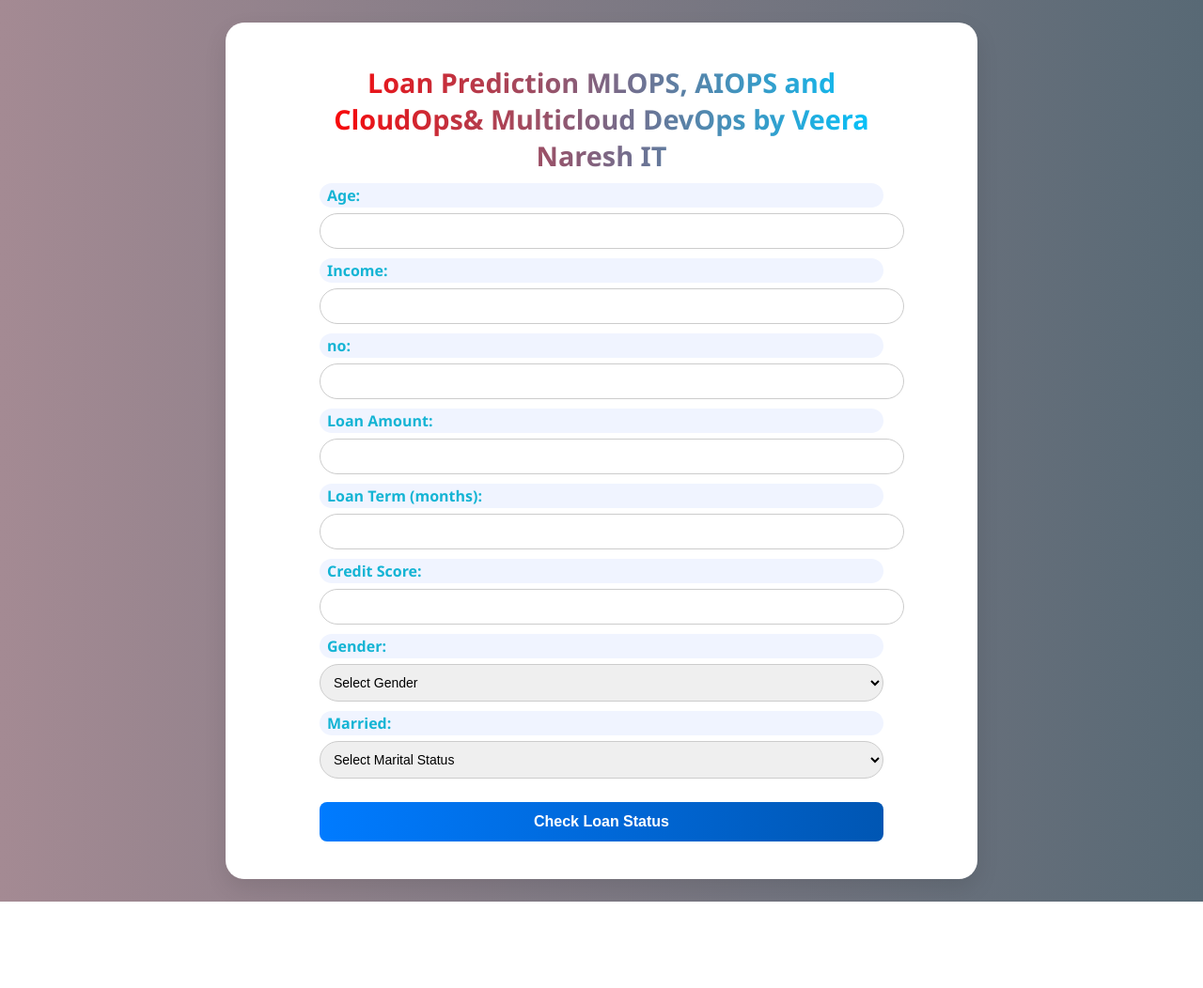
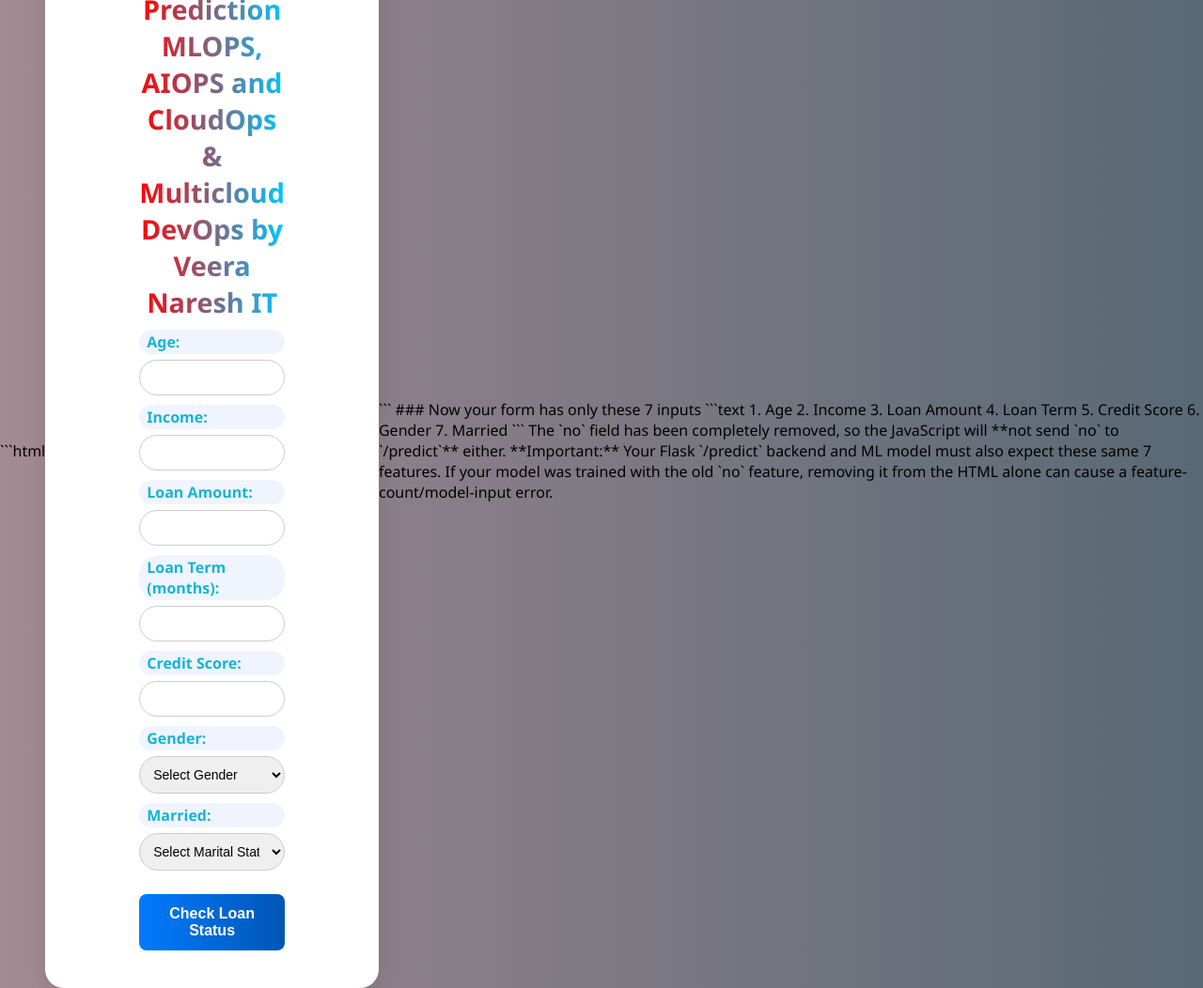
Before and after one commit to murthychiluka/mlops_trained_banking_cicd, a Flask app: page / in a window 1280 px wide. Shown: the whole page at 94% size. Before the commit the page ends 960 px from the top, so only its background shows below. Run offline with Flask 3, Linux system fonts and the light colour scheme.

Commit message:
Update form.html

````diff
--- a/templates/form.html
+++ b/templates/form.html
@@ -1,3 +1,4 @@
+```html
 <!DOCTYPE html>
 <html lang="en">
 <head>
@@ -102,18 +103,22 @@
         }
     </style>
 </head>
+
 <body>
+
 <div class="container">
-    <h2>Loan Prediction MLOPS, AIOPS and CloudOps& Multicloud DevOps by Veera Naresh IT</h2>
+
+    <h2>
+        Loan Prediction MLOPS, AIOPS and CloudOps & Multicloud DevOps by Veera Naresh IT
+    </h2>
+
     <form id="loanForm">
+
         <label for="age">Age:</label>
         <input type="number" name="age" required>
 
         <label for="income">Income:</label>
         <input type="number" name="income" required>
-
-        <label for="no">no:</label>
-        <input type="number" name="no" required>
 
         <label for="loan_amount">Loan Amount:</label>
         <input type="number" name="loan_amount" required>
@@ -139,9 +144,11 @@
         </select>
 
         <button type="submit">Check Loan Status</button>
+
     </form>
 
     <div class="result" id="result"></div>
+
 </div>
 
 <script>
@@ -149,6 +156,7 @@
     const resultDiv = document.getElementById("result");
 
     form.addEventListener("submit", async (e) => {
+
         e.preventDefault();
 
         resultDiv.textContent = "";
@@ -156,11 +164,13 @@
 
         const formData = new FormData(form);
         const data = {};
+
         formData.forEach((value, key) => {
             data[key] = isNaN(value) ? value : Number(value);
         });
 
         try {
+
             const response = await fetch("/predict", {
                 method: "POST",
                 headers: {
@@ -171,29 +181,54 @@
 
             const result = await response.json();
 
-            // ✅ Show backend model/feature errors clearly
             if (result.error) {
                 resultDiv.textContent = "⚠ " + result.error;
                 resultDiv.classList.add("error");
                 return;
             }
 
-            // ✅ Approved / Denied cases
             if (result.prediction === "approved") {
+
                 resultDiv.textContent = "✅ Loan Status: APPROVED";
                 resultDiv.classList.add("approved");
+
             } else if (result.prediction === "denied") {
+
                 resultDiv.textContent = "❌ Loan Status: DENIED";
                 resultDiv.classList.add("denied");
+
             } else {
+
                 resultDiv.textContent = "⚠ Unexpected response format.";
                 resultDiv.classList.add("error");
+
             }
+
         } catch (err) {
+
             resultDiv.textContent = "⚠ Error: " + err.message;
             resultDiv.classList.add("error");
+
         }
     });
 </script>
+
 </body>
 </html>
+```
+
+### Now your form has only these 7 inputs
+
+```text
+1. Age
+2. Income
+3. Loan Amount
+4. Loan Term
+5. Credit Score
+6. Gender
+7. Married
+```
+
+The `no` field has been completely removed, so the JavaScript will **not send `no` to `/predict`** either.
+
+**Important:** Your Flask `/predict` backend and ML model must also expect these same 7 features. If your model was trained with the old `no` feature, removing it from the HTML alone can cause a feature-count/model-input error.
````
